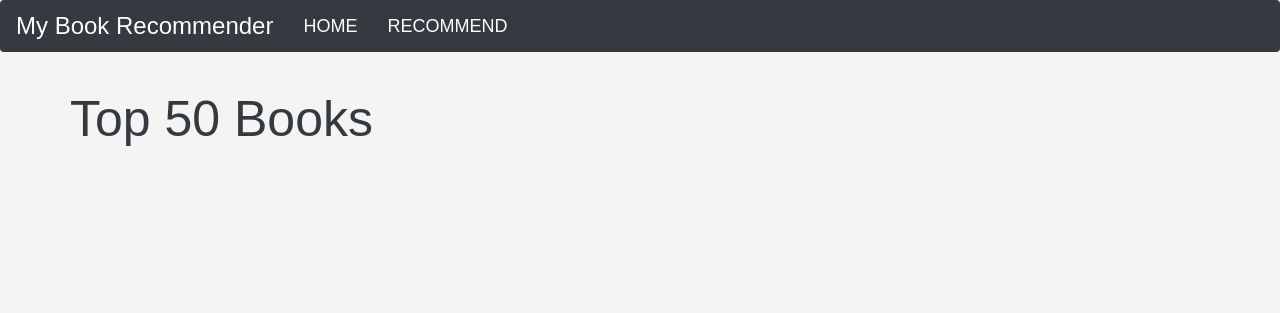
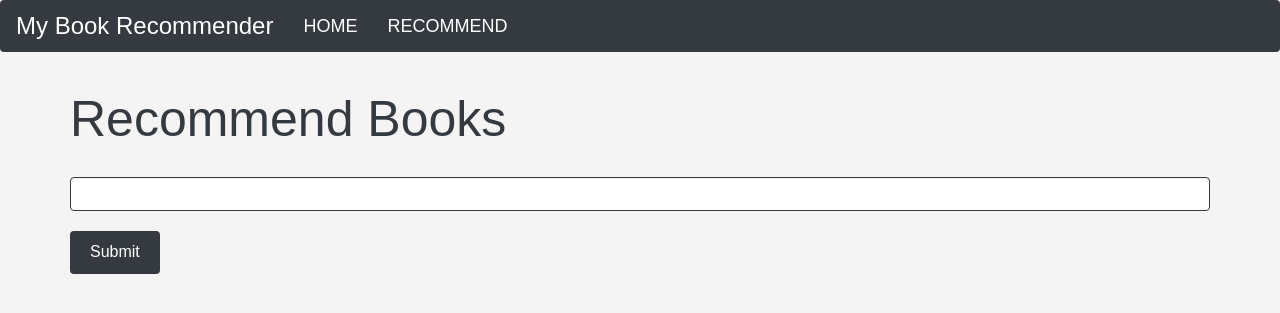
Before and after one commit to srushti-nikam-9/Book-Recommendation-System-Python, a Flask app: page /recommend in a window 1280 px wide. Shown: the top 313 px of the page. Run offline with Flask 3, Linux system fonts and the light colour scheme; parts of the project's set-up code (start-up, migrations or seed data) failed here and were passed over.

Commit message:
Update recommend.html!!

```diff
--- a/templates/recommend.html
+++ b/templates/recommend.html
@@ -98,22 +98,30 @@
 <div class="container">
     <div class="row">
         <div class="col-md-12">
-            <h1>Top 50 Books</h1>
+            <h1>Recommend Books</h1>
+            <form action="/recommend_books" method="post">
+                <input name="user_input" type="text" class="form-control"><br>
+                <input type="submit" class="btn btn-warning">
+            </form>
         </div>
 
-        {% for i in range(book_name|length) %}
-        <div class="col-md-3" style="margin-top: 30px">
-            <div class="card">
-                <img class="card-img-top" src="{{ image[i] }}" alt="Book Image">
-                <div class="card-body">
-                    <p>{{ book_name[i] }}</p>
-                    <h4>{{ author[i] }}</h4>
-                    <h4>Votes - {{ votes[i] }}</h4>
-                    <h4>Rating - {{ rating[i]|round(1) }}</h4>
+        {% if data %}
+            {% for i in data %}
+                <div class="col-md-3" style="margin-top: 30px">
+                    <div class="card">
+                        <img class="card-img-top" src="{{ i[2] }}" alt="Book Image">
+                        <div class="card-body">
+                            <p>{{ i[0] }}</p>
+                            <h4>{{ i[1] }}</h4>
+                        </div>
+                    </div>
                 </div>
+            {% endfor %}
+        {% else %}
+            <div class="col-md-12">
+                <h3 class="text-center">{{ message }}</h3>
             </div>
-        </div>
-        {% endfor %}
+        {% endif %}
 
     </div>
 </div>
```
